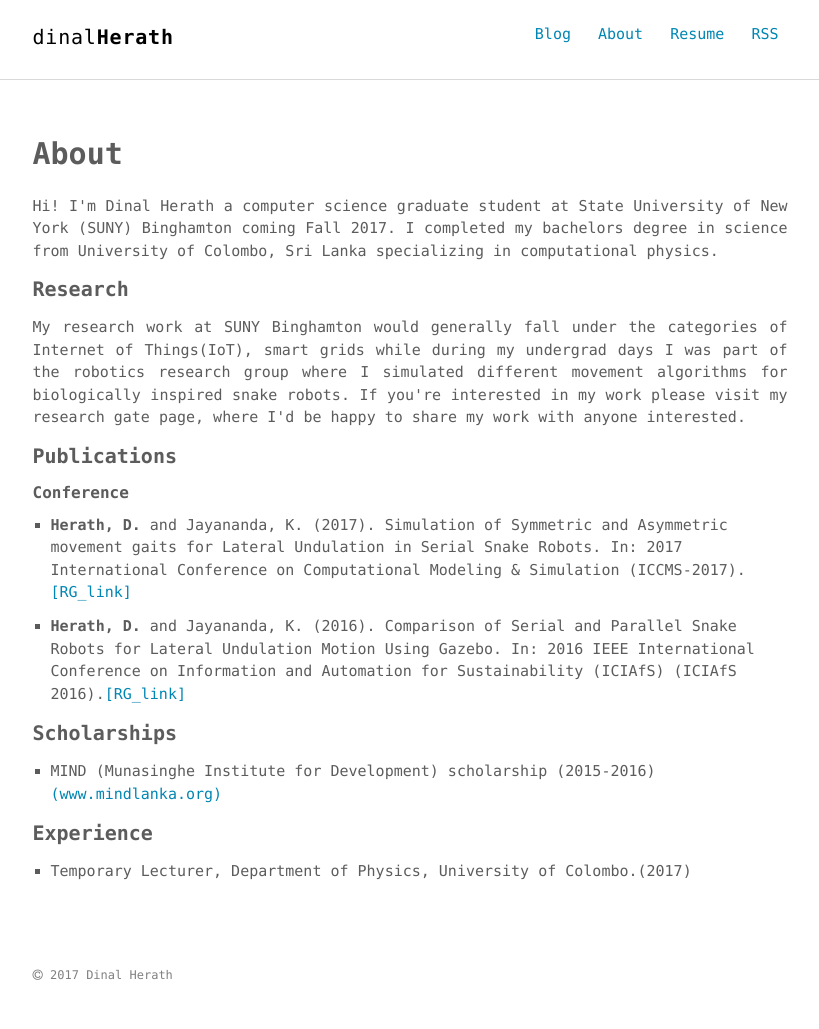
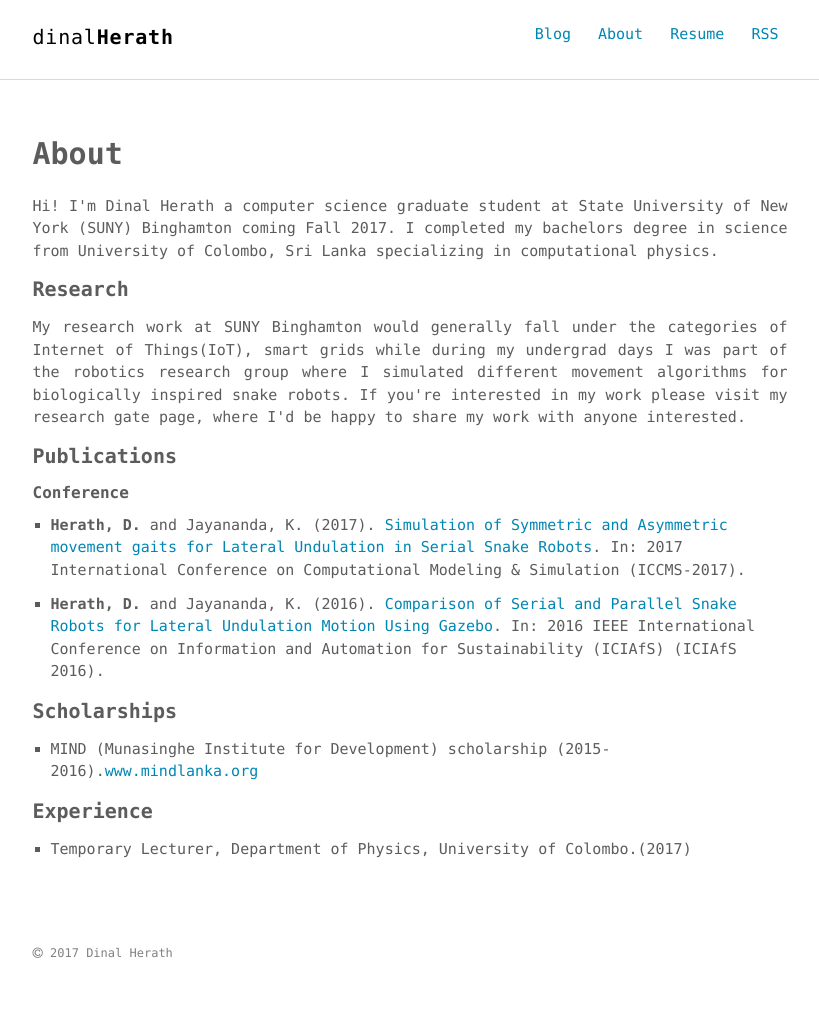
Before and after one commit to dherath/myWebsiteTheme, a Jekyll site: the page built from about.md, in a window 1280 px wide. Shown: the whole page, without its empty margins (230-1049 px from the left). Built offline with Jekyll 4.4.1, drawn with Linux system fonts in a browser that asks for light colours; after the commit the page ends 1007 px from its top, so only the background shows below that.

Commit message:
added hyperlinks to RG papers

```diff
--- a/about.md
+++ b/about.md
@@ -13,14 +13,14 @@ permalink: /about/
 
 ###### Conference
 
-* **Herath, D.** and Jayananda, K. (2017). Simulation of Symmetric and Asymmetric movement gaits for Lateral Undulation in Serial Snake Robots. In: 2017 International Conference on Computational Modeling & Simulation (ICCMS-2017).[[RG_link]](https://www.researchgate.net/publication/311716282_Comparison_of_Serial_and_Parallel_Snake_Robots_for_Lateral_Undulation_Motion_using_Gazebo){:target="_blank"}
+* **Herath, D.** and Jayananda, K. (2017). [Simulation of Symmetric and Asymmetric movement gaits for Lateral Undulation in Serial Snake Robots](https://www.researchgate.net/publication/317015239_Simulation_of_Symmetric_and_Asymmetric_movement_gaits_for_Lateral_Undulation_in_Serial_Snake_Robots){:target="_blank"}. In: 2017 International Conference on Computational Modeling & Simulation (ICCMS-2017).
 
-* **Herath, D.** and Jayananda, K. (2016). Comparison of Serial and Parallel Snake Robots for Lateral Undulation Motion Using Gazebo. In: 2016 IEEE International Conference on Information and Automation for Sustainability (ICIAfS) (ICIAfS 2016).[[RG_link]](https://www.researchgate.net/publication/317015239_Simulation_of_Symmetric_and_Asymmetric_movement_gaits_for_Lateral_Undulation_in_Serial_Snake_Robots){:target="_blank"}
+* **Herath, D.** and Jayananda, K. (2016). [Comparison of Serial and Parallel Snake Robots for Lateral Undulation Motion Using Gazebo](https://www.researchgate.net/publication/311716282_Comparison_of_Serial_and_Parallel_Snake_Robots_for_Lateral_Undulation_Motion_using_Gazebo){:target="_blank"}. In: 2016 IEEE International Conference on Information and Automation for Sustainability (ICIAfS) (ICIAfS 2016).
 
 #### Scholarships
 
-* MIND (Munasinghe Institute for Development) scholarship (2015-2016)
- <a href="http://www.mindlanka.org/past.cfm?page=aa" target="_blank" > (www.mindlanka.org) </a>
+* MIND (Munasinghe Institute for Development) scholarship (2015-2016).[www.mindlanka.org](http://www.mindlanka.org/past.cfm?page=aa){:target="_blank"}
+
 
 #### Experience
 
```
